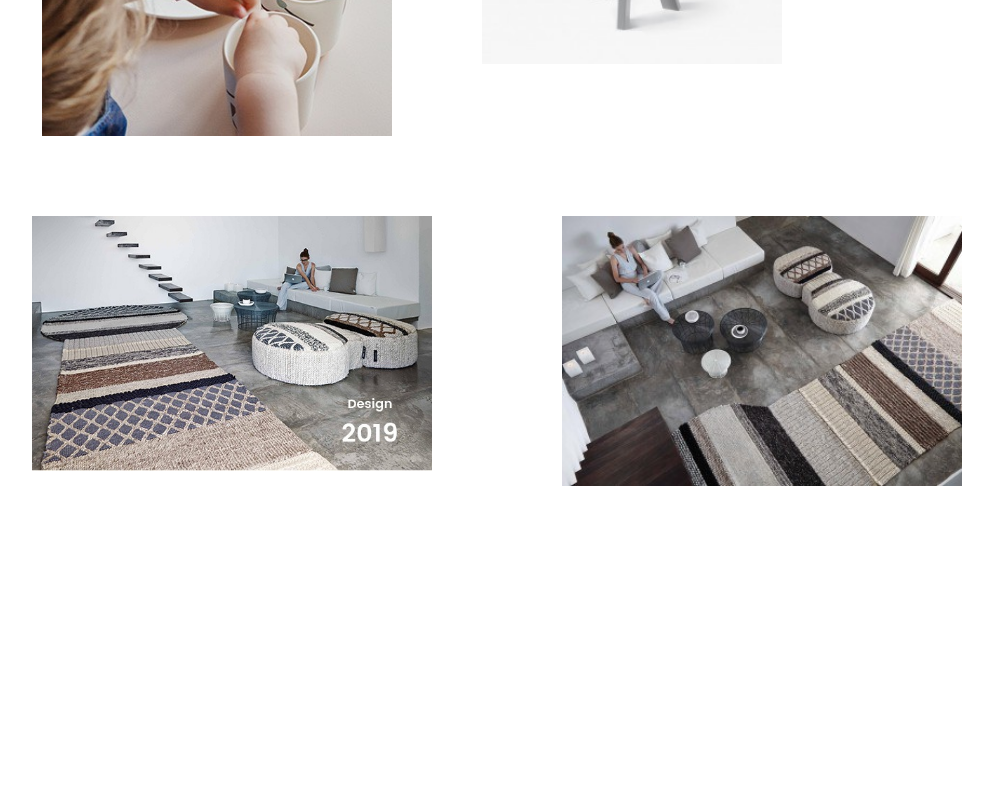
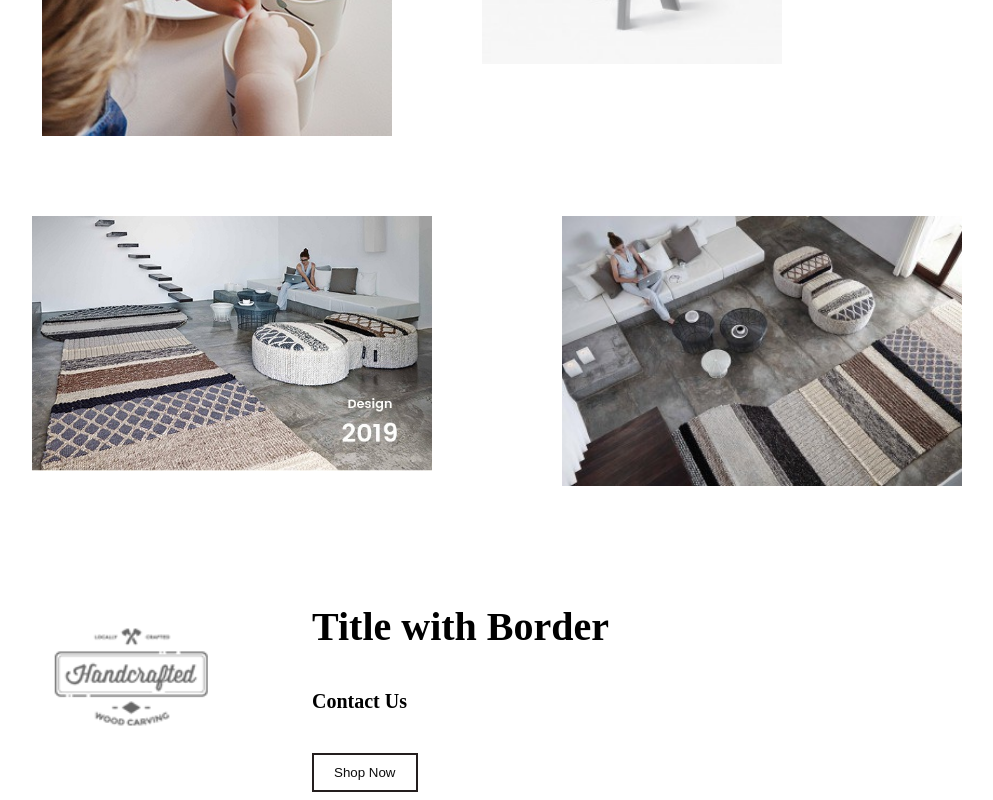
Before and after one commit to nayan-ray/Forida, a React (Vite) app in the folder frontend-forida/: page / in a window 1280 px wide. Shown: the part 264-1064 px from the top of the page, without its empty margins (26-1019 px from the left). Before the commit the page ends 812 px from the top, so only its background shows below. Built offline with nearby package versions, Linux system fonts and the light colour scheme.

Commit message:
button updated

```diff
--- /dev/null
+++ b/frontend-forida/src/components/testCom/TitleBorder/TitleBorder.jsx
@@ -0,0 +1,14 @@
+import React from 'react'
+import "./titleBorder.css"
+
+const TitleBorder = () => {
+  return (
+    <div>
+        <h2 className="title-border">Title with Border</h2>
+        <h2 className="menu-item">Contact Us</h2>
+        <button className="btn">Shop Now</button>
+    </div>
+  )
+}
+
+export default TitleBorder
--- /dev/null
+++ b/frontend-forida/src/components/testCom/TitleBorder/titleBorder.css
@@ -0,0 +1,84 @@
+.title-border{
+    font-size: 40px;
+    position: relative;
+    margin-bottom: 40px;
+}
+.title-border::before{
+    content: "";
+    display: block;
+    width: 20%;
+    height: 2px;
+    background-color: #960000;
+    position: absolute;
+    bottom: 0;
+    left: 50%;
+    transform: translateX(-50%);
+    visibility: hidden;
+    transition: all 0.3s ease 0s;
+}
+
+.title-border:hover{
+    color: #960000;
+}
+
+.title-border:hover::before{
+    visibility: visible;
+    width: 100%;
+}
+
+.menu-item{
+    font-size: 20px;
+    position: relative;
+    margin-bottom: 40px;
+    width : fit-content;
+}
+
+.menu-item::before{
+    content: "";
+    display: block;
+    width: 0%;
+    height: 2px;
+    background-color: #960000;
+    position: absolute;
+    bottom: 0;
+    left: 0;
+
+}
+
+.menu-item:hover::before{
+    transition: all 0.3s ease 0s;
+    width: 100%;
+}
+
+.btn{
+    outline: none;
+    background-color: transparent;
+    border: 2px solid #241e1e;
+    padding: 10px 20px;
+    position: relative;
+    z-index: 1;
+    color: rgb(12, 12, 12);
+}
+.btn::before{
+    content: "";
+    display: block;
+    width: 50%;
+    height: 100%;
+    background-color: #960000;
+    position: absolute;
+    top: 0;
+    left: 50%;
+    transform: translateX(-50%);
+    z-index: -1;
+    visibility: hidden;
+}
+
+.btn:hover{
+    color: #fff;
+    border-color: #960000;
+}
+.btn:hover::before{
+    visibility: visible;
+    width: 100%;
+    transition: all 0.3s ease 0s;
+}
--- /dev/null
+++ b/frontend-forida/src/components/testCom/logo/Logo.jsx
@@ -0,0 +1,17 @@
+import React from 'react'
+import "./logo.css"
+import logoBanner from "../../../assets/7-fieldbrand.jpg"
+
+
+const Logo = () => {
+  return (
+    <div>
+       <div className="logo-container">
+           <img className="logo-img" src={logoBanner} alt="Logo" />
+
+       </div>
+    </div>
+  )
+}
+
+export default Logo
--- /dev/null
+++ b/frontend-forida/src/components/testCom/logo/logo.css
@@ -0,0 +1,16 @@
+.logo-container{
+    width :200px;
+    margin: 50px;
+}
+
+.logo-img{
+    width: 100%;
+    height: 100%;
+    object-fit: cover;
+    transform: translateY(0);
+}
+
+.logo-container:hover .logo-img{
+    transform: translateY(-5px);
+    transition: transform 0.3s ease 0s;
+}
--- a/frontend-forida/src/pages/test/TestWithCss.jsx
+++ b/frontend-forida/src/pages/test/TestWithCss.jsx
@@ -5,6 +5,8 @@ import Product from '../../components/testCom/Product/Product'
 import Blog from '../../components/testCom/blog/Blog'
 
 import "../../App.css"
+import Logo from '../../components/testCom/logo/Logo'
+import TitleBorder from '../../components/testCom/TitleBorder/TitleBorder'
 
 const TestWithCss = () => {
   return (
@@ -13,6 +15,8 @@ const TestWithCss = () => {
         <Card />
         <Product />
         <Blog />
+        <Logo />
+        <TitleBorder />
     </div>
   )
 }
```
